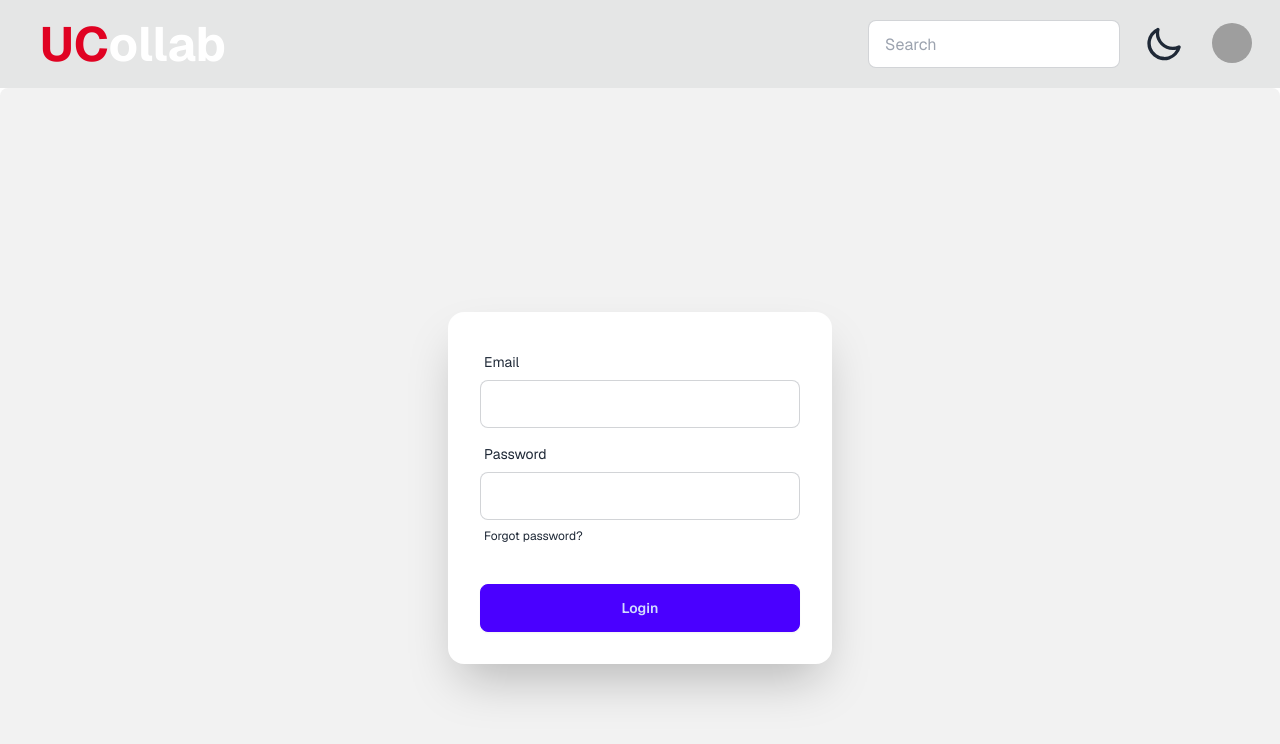
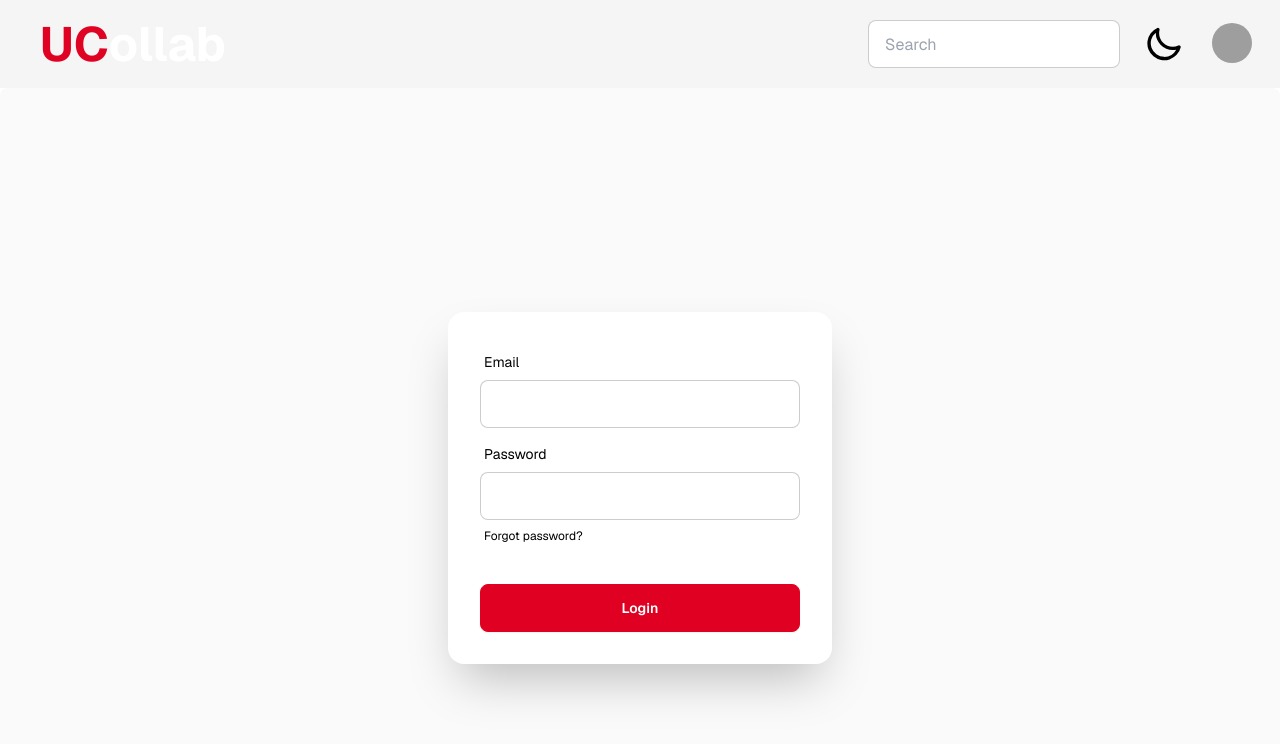
Before and after one commit to steelesh/UCollab, a Next.js app: page / in a window 1280 px wide. Shown: the top 744 px of the page. Built offline with nearby package versions, Linux system fonts and the light colour scheme; grey boxes are pictures that could not be loaded.

Commit message:
implement defined color scheme

```diff
--- a/tailwind.config.ts
+++ b/tailwind.config.ts
@@ -13,13 +13,54 @@ export default {
   },
   plugins: [daisyui],
   daisyui: {
-    themes: true, // false: only light + dark | true: all themes | array: specific themes like this ["light", "dark", "cupcake"]
-    darkTheme: "business", // name of one of the included themes for dark mode
-    base: true, // applies background color and foreground color for root element by default
-    styled: true, // include daisyUI colors and design decisions for all components
-    utils: true, // adds responsive and modifier utility classes
-    prefix: "", // prefix for daisyUI classnames (components, modifiers and responsive class names. Not colors)
-    logs: true, // Shows info about daisyUI version and used config in the console when building your CSS
-    themeRoot: ":root", // The element that receives theme color CSS variables
+    themes: [
+      {
+        ucollab: {
+          primary: "#E00122",
+          "primary-focus": "#0056A6",
+          "primary-content": "#FFFFFF",
+          secondary: "#0056A6",
+          "secondary-focus": "#004B91",
+          "secondary-content": "#FFFFFF",
+          accent: "#333333",
+          "accent-focus": "#1A1A1A",
+          "accent-content": "#FFFFFF",
+          neutral: "#666666",
+          "neutral-focus": "#4D4D4D",
+          "neutral-content": "#FFFFFF",
+          "base-100": "#FFFFFF",
+          "base-200": "#FAFAFA",
+          "base-300": "#F5F5F5",
+          "base-content": "#000000",
+        },
+      },
+      {
+        ucollabDark: {
+          primary: "#E00122",
+          "primary-focus": "#FF4D4D",
+          "primary-content": "#FFFFFF",
+          secondary: "#0056A6",
+          "secondary-focus": "#3399FF",
+          "secondary-content": "#FFFFFF",
+          accent: "#CCCCCC",
+          "accent-focus": "#E5E5E5",
+          "accent-content": "#000000",
+          neutral: "#999999",
+          "neutral-focus": "#B3B3B3",
+          "neutral-content": "#000000",
+          "base-100": "#1A1A1A",
+          "base-200": "#2A2A2A",
+          "base-300": "#333333",
+          "base-content": "#FFFFFF",
+        },
+      },
+    ],
+    darkTheme: "ucollabDark",
+    base: true,
+    styled: true,
+    utils: true,
+    prefix: "",
+    logs: true,
+    themeRoot: ":root",
   },
 } satisfies Config;
```
